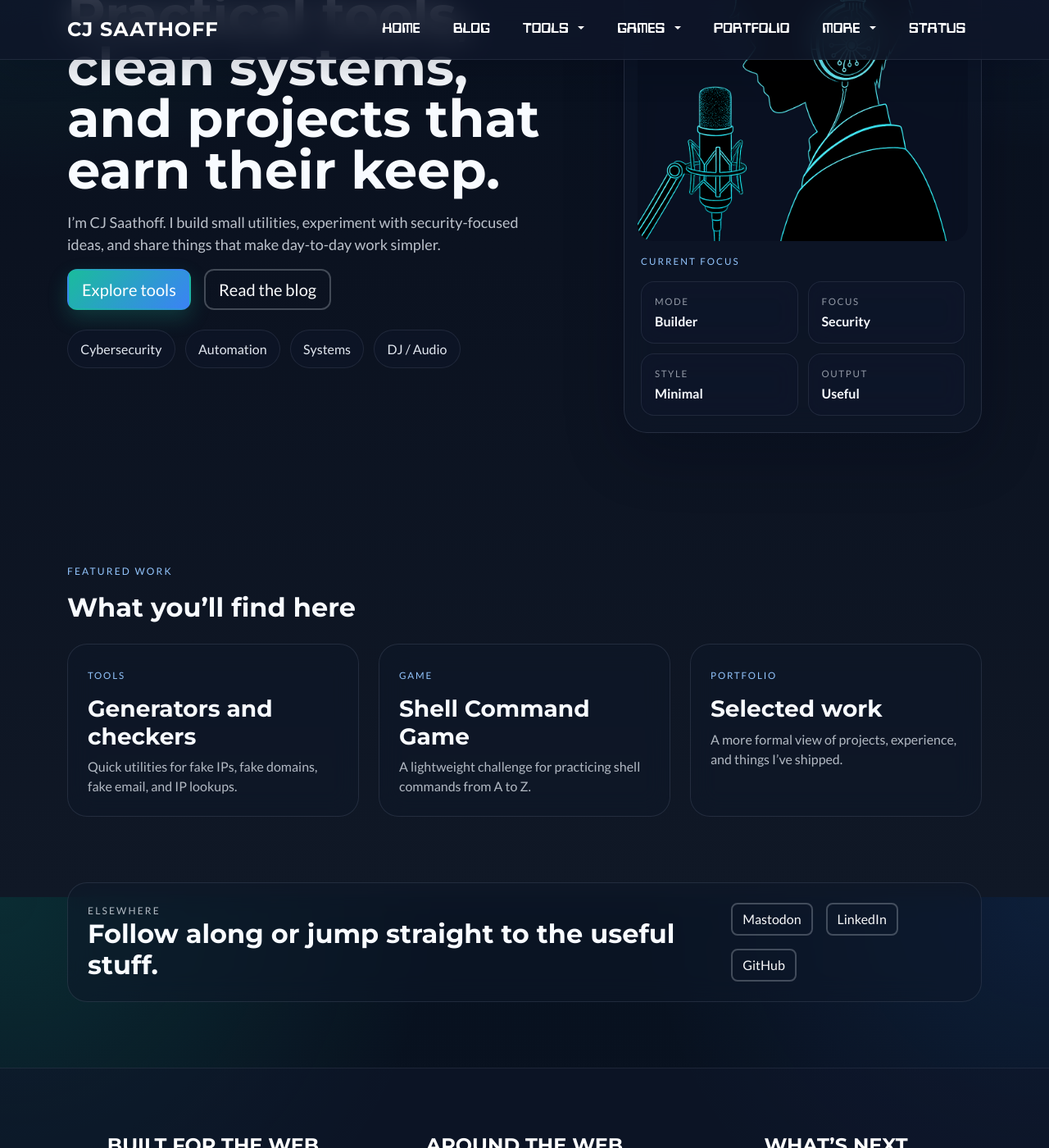
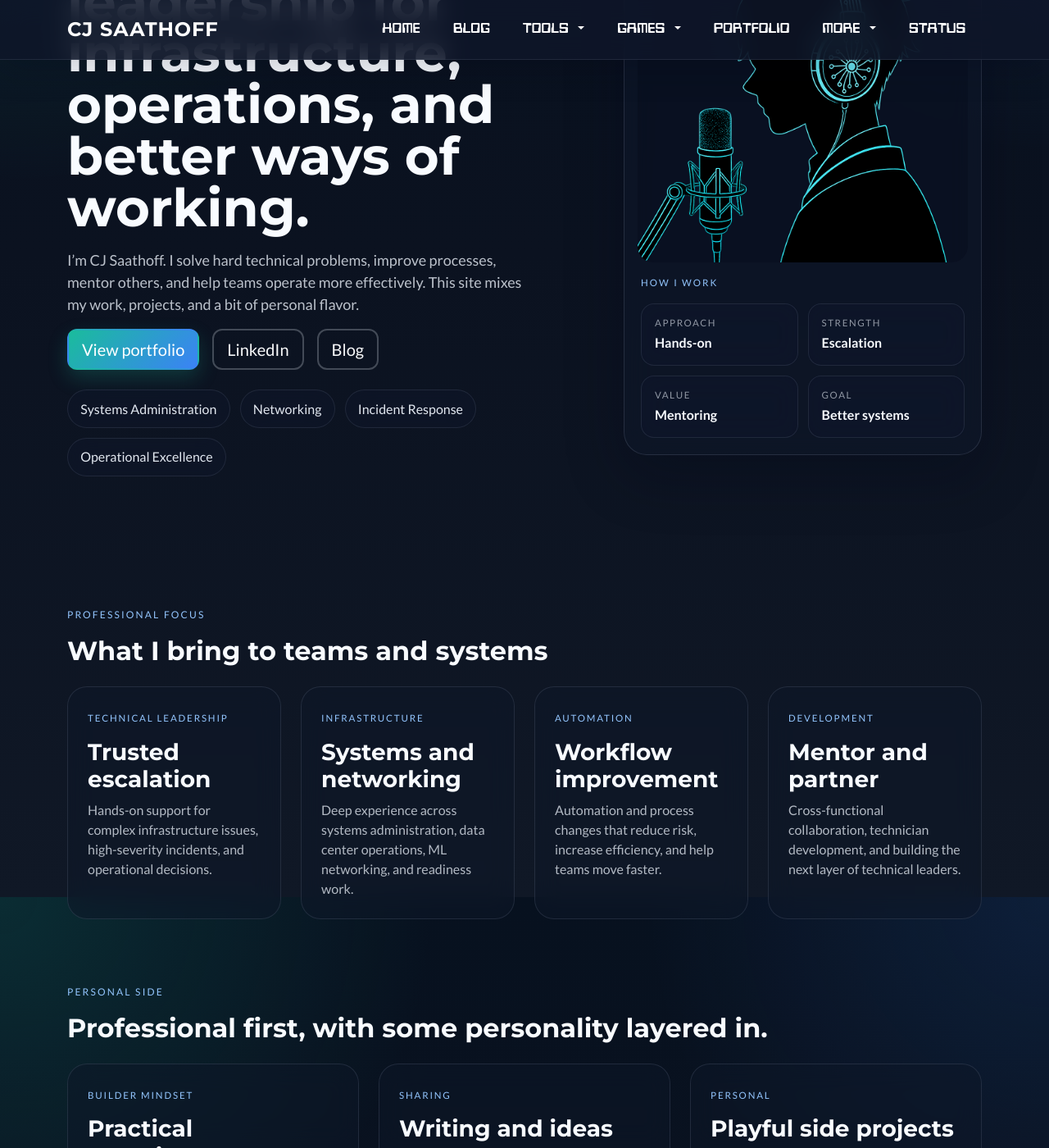
Before and after one commit to cjthedj97/personal_website, a Jekyll site: the page built from index.markdown, in a window 1280 px wide and 1400 px high, scrolled down 306 px. Shown: the whole window at 82% size. Built offline with Jekyll 4.4.1, drawn with Linux system fonts in a browser that asks for light colours; some of the changed text lies outside the part shown.

Commit message:
refine site positioning

```diff
--- a/_includes/footer.html
+++ b/_includes/footer.html
@@ -3,8 +3,8 @@
             <div class="container">
                 <div class="row">
                     <div class="col-lg-4 mb-5 mb-lg-0">
-                        <h4 class="text-uppercase mb-4">Built for the web</h4>
-                        <p class="mb-0">Small tools, useful utilities, and a few experiments that make everyday tech work easier.</p>
+                        <h4 class="text-uppercase mb-4">Built for both sides</h4>
+                        <p class="mb-0">A mix of technical leadership, practical projects, and the personal interests that make the work feel human.</p>
                     </div>
                     <div class="col-lg-4 mb-5 mb-lg-0">
                         <h4 class="text-uppercase mb-4">Around the Web</h4>
@@ -16,7 +16,7 @@
                     </div>
                     <div class="col-lg-4">
                         <h4 class="text-uppercase mb-4">What’s next</h4>
-                        <p class="mb-0">More practical tools, cleaner interfaces, and better workflows.</p>
+                        <p class="mb-0">More writing, more practical tools, and more ways to share what I’m learning.</p>
                     </div>
                 </div>
             </div>
--- a/_includes/head.html
+++ b/_includes/head.html
@@ -1,19 +1,19 @@
 <head>
     <meta charset="utf-8" />
     <meta name="viewport" content="width=device-width, initial-scale=1, shrink-to-fit=no" />
-    <meta name="description" content="CJ Saathoff's personal website with practical tools, cybersecurity projects, and a blog about building useful things." />
+    <meta name="description" content="CJ Saathoff's personal site combining technical leadership, infrastructure experience, practical projects, and a bit of personality." />
     <meta name="author" content="CJ Saathoff" />
-    <title>CJ Saathoff | Tech Tools, Cybersecurity, and Projects</title>
+    <title>CJ Saathoff | Technical Leadership, Projects, and Personal Work</title>
     <link rel="canonical" href="{{ page.url | absolute_url }}" />
     <meta property="og:site_name" content="CJ Saathoff" />
-    <meta property="og:title" content="CJ Saathoff | Tech Tools, Cybersecurity, and Projects" />
-    <meta property="og:description" content="Practical tools, cybersecurity projects, and a blog about building useful things." />
+    <meta property="og:title" content="CJ Saathoff | Technical Leadership, Projects, and Personal Work" />
+    <meta property="og:description" content="A personal site mixing technical leadership, infrastructure work, projects, and personal interests." />
     <meta property="og:type" content="website" />
     <meta property="og:url" content="{{ page.url | absolute_url }}" />
     <meta property="og:image" content="{{ '/assets/img/banner.jpg' | absolute_url }}" />
     <meta name="twitter:card" content="summary_large_image" />
-    <meta name="twitter:title" content="CJ Saathoff | Tech Tools, Cybersecurity, and Projects" />
-    <meta name="twitter:description" content="Practical tools, cybersecurity projects, and a blog about building useful things." />
+    <meta name="twitter:title" content="CJ Saathoff | Technical Leadership, Projects, and Personal Work" />
+    <meta name="twitter:description" content="A personal site mixing technical leadership, infrastructure work, projects, and personal interests." />
     <meta name="theme-color" content="#0f172a">
     <!-- Favicon-->
     <link rel="apple-touch-icon" sizes="57x57" href="/assets/favicon-57x57.png">
--- a/_layouts/home.html
+++ b/_layouts/home.html
@@ -10,41 +10,42 @@
       <div class="container">
         <div class="row align-items-center g-5">
           <div class="col-lg-7">
-            <p class="eyebrow">Tech enthusiast, IT professional, and cybersecurity advocate</p>
-            <h1 class="hero-title">Practical tools, clean systems, and projects that earn their keep.</h1>
-            <p class="hero-copy">I’m CJ Saathoff. I build small utilities, experiment with security-focused ideas, and share things that make day-to-day work simpler.</p>
+            <p class="eyebrow">Technical leader • Infrastructure • Automation</p>
+            <h1 class="hero-title">Hands-on leadership for infrastructure, operations, and better ways of working.</h1>
+            <p class="hero-copy">I’m CJ Saathoff. I solve hard technical problems, improve processes, mentor others, and help teams operate more effectively. This site mixes my work, projects, and a bit of personal flavor.</p>
             <div class="d-flex flex-wrap gap-3 mb-4">
-              <a class="btn btn-primary btn-lg" href="/tools/fakeip">Explore tools</a>
-              <a class="btn btn-outline-light btn-lg" href="https://blog.cjthedj97.me">Read the blog</a>
+              <a class="btn btn-primary btn-lg" href="https://portfolio.cjthedj97.me/">View portfolio</a>
+              <a class="btn btn-outline-light btn-lg" href="https://www.linkedin.com/in/cjthedj97/">LinkedIn</a>
+              <a class="btn btn-outline-light btn-lg" href="https://blog.cjthedj97.me">Blog</a>
             </div>
             <div class="hero-tags">
-              <span>Cybersecurity</span>
-              <span>Automation</span>
-              <span>Systems</span>
-              <span>DJ / Audio</span>
+              <span>Systems Administration</span>
+              <span>Networking</span>
+              <span>Incident Response</span>
+              <span>Operational Excellence</span>
             </div>
           </div>
           <div class="col-lg-5">
             <div class="profile-panel">
               <img class="profile-panel__image" src="/assets/img/profilepic.png" alt="CJ Saathoff portrait" />
               <div class="profile-panel__content">
-                <p class="profile-panel__label">Current focus</p>
+                <p class="profile-panel__label">How I work</p>
                 <div class="profile-panel__grid">
                   <div class="profile-panel__item">
-                    <span>Mode</span>
-                    <strong>Builder</strong>
+                    <span>Approach</span>
+                    <strong>Hands-on</strong>
                   </div>
                   <div class="profile-panel__item">
-                    <span>Focus</span>
-                    <strong>Security</strong>
+                    <span>Strength</span>
+                    <strong>Escalation</strong>
                   </div>
                   <div class="profile-panel__item">
-                    <span>Style</span>
-                    <strong>Minimal</strong>
+                    <span>Value</span>
+                    <strong>Mentoring</strong>
                   </div>
                   <div class="profile-panel__item">
-                    <span>Output</span>
-                    <strong>Useful</strong>
+                    <span>Goal</span>
+                    <strong>Better systems</strong>
                   </div>
                 </div>
               </div>
@@ -57,29 +58,68 @@
     <section class="section-shell">
       <div class="container">
         <div class="section-heading">
-          <p class="eyebrow">Featured work</p>
-          <h2>What you’ll find here</h2>
+          <p class="eyebrow">Professional focus</p>
+          <h2>What I bring to teams and systems</h2>
+        </div>
+        <div class="row g-4">
+          <div class="col-md-6 col-lg-3">
+            <a class="feature-card" href="https://portfolio.cjthedj97.me/">
+              <span class="feature-card__kicker">Technical leadership</span>
+              <h3>Trusted escalation</h3>
+              <p>Hands-on support for complex infrastructure issues, high-severity incidents, and operational decisions.</p>
+            </a>
+          </div>
+          <div class="col-md-6 col-lg-3">
+            <a class="feature-card" href="https://portfolio.cjthedj97.me/">
+              <span class="feature-card__kicker">Infrastructure</span>
+              <h3>Systems and networking</h3>
+              <p>Deep experience across systems administration, data center operations, ML networking, and readiness work.</p>
+            </a>
+          </div>
+          <div class="col-md-6 col-lg-3">
+            <a class="feature-card" href="https://blog.cjthedj97.me">
+              <span class="feature-card__kicker">Automation</span>
+              <h3>Workflow improvement</h3>
+              <p>Automation and process changes that reduce risk, increase efficiency, and help teams move faster.</p>
+            </a>
+          </div>
+          <div class="col-md-6 col-lg-3">
+            <a class="feature-card" href="https://portfolio.cjthedj97.me/">
+              <span class="feature-card__kicker">Development</span>
+              <h3>Mentor and partner</h3>
+              <p>Cross-functional collaboration, technician development, and building the next layer of technical leaders.</p>
+            </a>
+          </div>
+        </div>
+      </div>
+    </section>
+
+    <section class="section-shell section-shell--compact">
+      <div class="container">
+        <div class="section-heading">
+          <p class="eyebrow">Personal side</p>
+          <h2>Professional first, with some personality layered in.</h2>
         </div>
         <div class="row g-4">
           <div class="col-md-4">
-            <a class="feature-card" href="/tools/fakeip">
-              <span class="feature-card__kicker">Tools</span>
-              <h3>Generators and checkers</h3>
-              <p>Quick utilities for fake IPs, fake domains, fake email, and IP lookups.</p>
+            <a class="feature-card" href="https://github.com/cjthedj97">
+              <span class="feature-card__kicker">Builder mindset</span>
+              <h3>Practical experiments</h3>
+              <p>Small projects and utilities that reflect a hands-on approach to solving real problems.</p>
+            </a>
+          </div>
+          <div class="col-md-4">
+            <a class="feature-card" href="https://blog.cjthedj97.me">
+              <span class="feature-card__kicker">Sharing</span>
+              <h3>Writing and ideas</h3>
+              <p>Thoughts on systems, operations, and the patterns that make teams and tools work better.</p>
             </a>
           </div>
           <div class="col-md-4">
             <a class="feature-card" href="/games/shell-command-game">
-              <span class="feature-card__kicker">Game</span>
-              <h3>Shell Command Game</h3>
-              <p>A lightweight challenge for practicing shell commands from A to Z.</p>
-            </a>
-          </div>
-          <div class="col-md-4">
-            <a class="feature-card" href="https://portfolio.cjthedj97.me/">
-              <span class="feature-card__kicker">Portfolio</span>
-              <h3>Selected work</h3>
-              <p>A more formal view of projects, experience, and things I’ve shipped.</p>
+              <span class="feature-card__kicker">Personal</span>
+              <h3>Playful side projects</h3>
+              <p>Occasional experiments that keep things fun while still staying grounded in useful skills.</p>
             </a>
           </div>
         </div>
@@ -90,13 +130,13 @@
       <div class="container">
         <div class="cta-band">
           <div>
-            <p class="eyebrow">Elsewhere</p>
-            <h2>Follow along or jump straight to the useful stuff.</h2>
+            <p class="eyebrow">Connect</p>
+            <h2>Work, projects, and personal interests all live here.</h2>
           </div>
           <div class="d-flex flex-wrap gap-3">
-            <a class="btn btn-outline-light" href="https://mastodon.social/@cjthedj97">Mastodon</a>
             <a class="btn btn-outline-light" href="https://www.linkedin.com/in/cjthedj97/">LinkedIn</a>
             <a class="btn btn-outline-light" href="https://github.com/cjthedj97">GitHub</a>
+            <a class="btn btn-outline-light" href="https://mastodon.social/@cjthedj97">Mastodon</a>
           </div>
         </div>
       </div>
```
